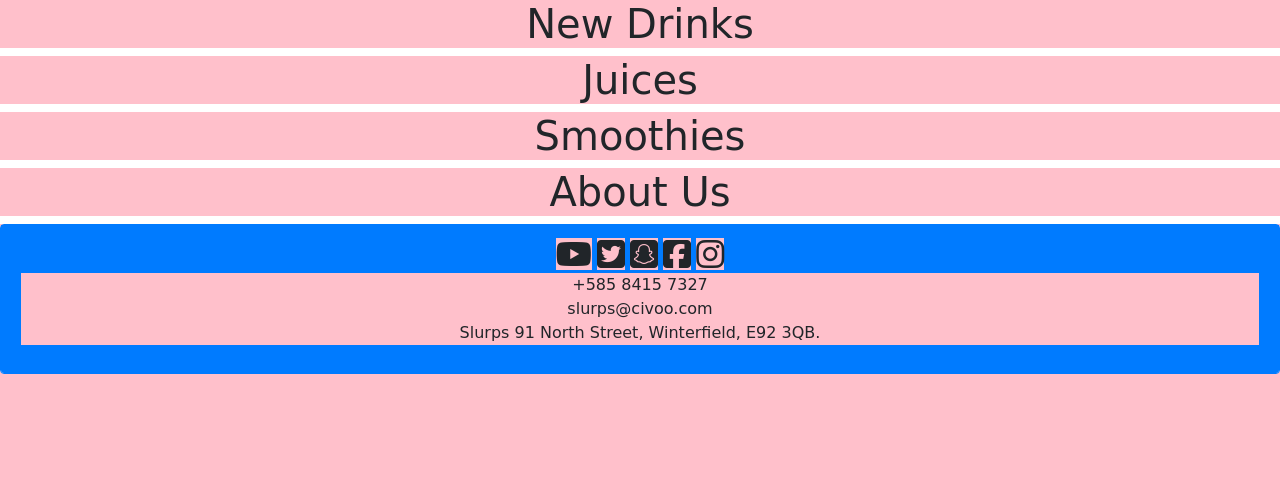
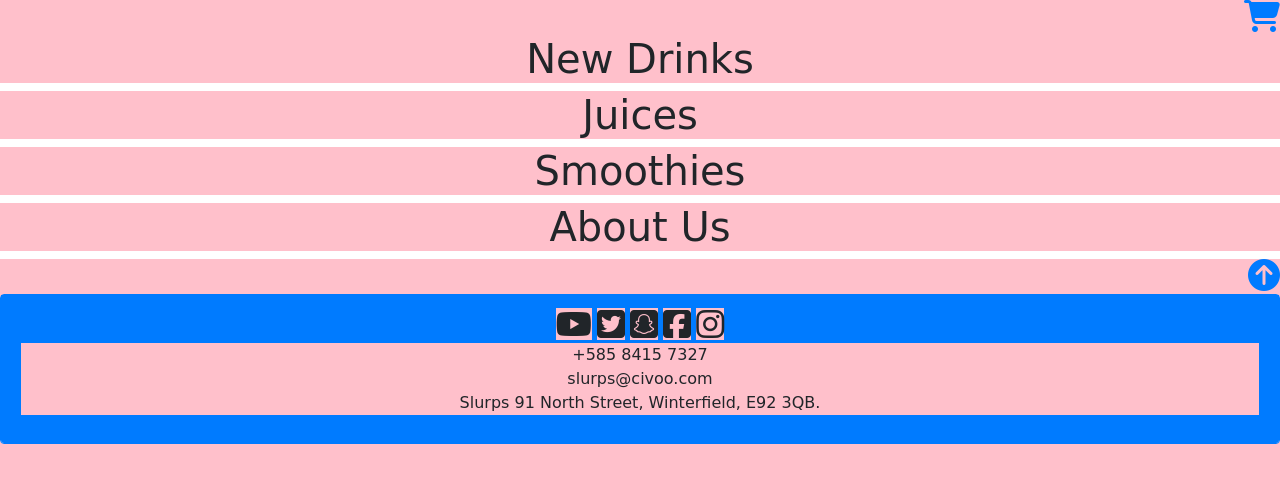
Before and after one commit to VioletViolaVi/Milestone-Project-4, a Django app: page / in a window 1280 px wide. Shown: the part 56-539 px from the top of the page. Run offline with Django 3.2, Linux system fonts and the light colour scheme; some libraries are stand-ins or nearby versions; some web fonts are replaced.

Commit message:
Add shopping cart and arrow-top icons.

```diff
--- a/home/templates/home/index.html
+++ b/home/templates/home/index.html
@@ -8,5 +8,6 @@
 {% block page_title_3 %}Smoothies{% endblock %}
 {% block page_title_4 %}About Us{% endblock %}
 
-{% block context %}
+{% block content %}
+
 {% endblock %}
--- a/templates/base.html
+++ b/templates/base.html
@@ -58,10 +58,18 @@
             </div>
         </nav>
 
+        <div class="text-right">
+            <a href="#"><i class="fa-2x fas fa-shopping-cart"></i></a>
+        </div>
+
         <h1 class="text-center">{% block page_title_1 %}{% endblock %}</h1>
         <h1 class="text-center">{% block page_title_2 %}{% endblock %}</h1>
         <h1 class="text-center">{% block page_title_3 %}{% endblock %}</h1>
         <h1 class="text-center">{% block page_title_4 %}{% endblock %}</h1>
+
+        <div class="text-right">
+            <a href="#"><i class="fa-2x fas fa-arrow-circle-up"></i></a>
+        </div>
 
 
         {% if messages %}<!-- remove if not used! -->
@@ -70,7 +78,7 @@
         {% block page_header %}<!-- remove if not used! -->
         {% endblock %}
 
-        {% block context %}
+        {% block content %}
         {% endblock %}
 
 
```
